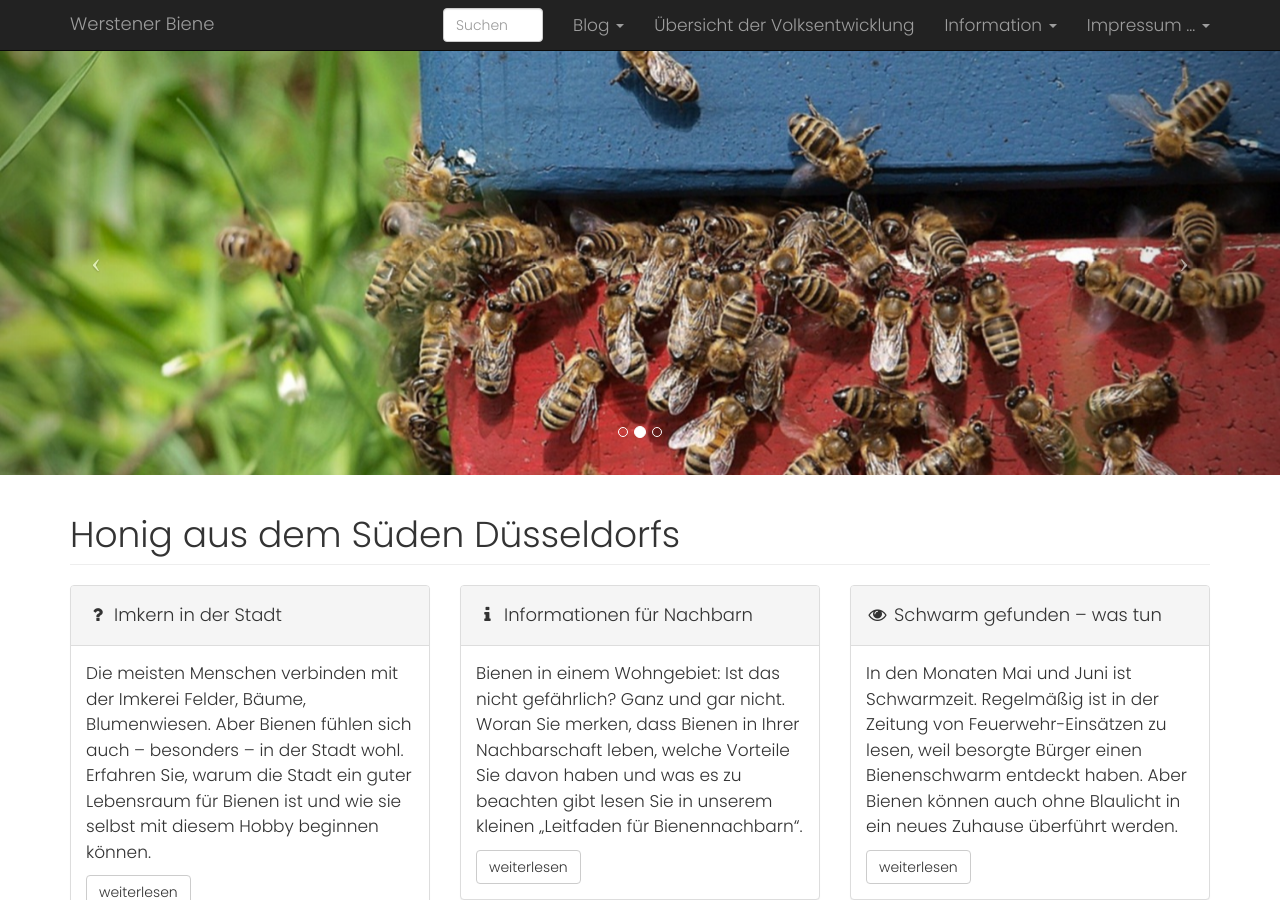
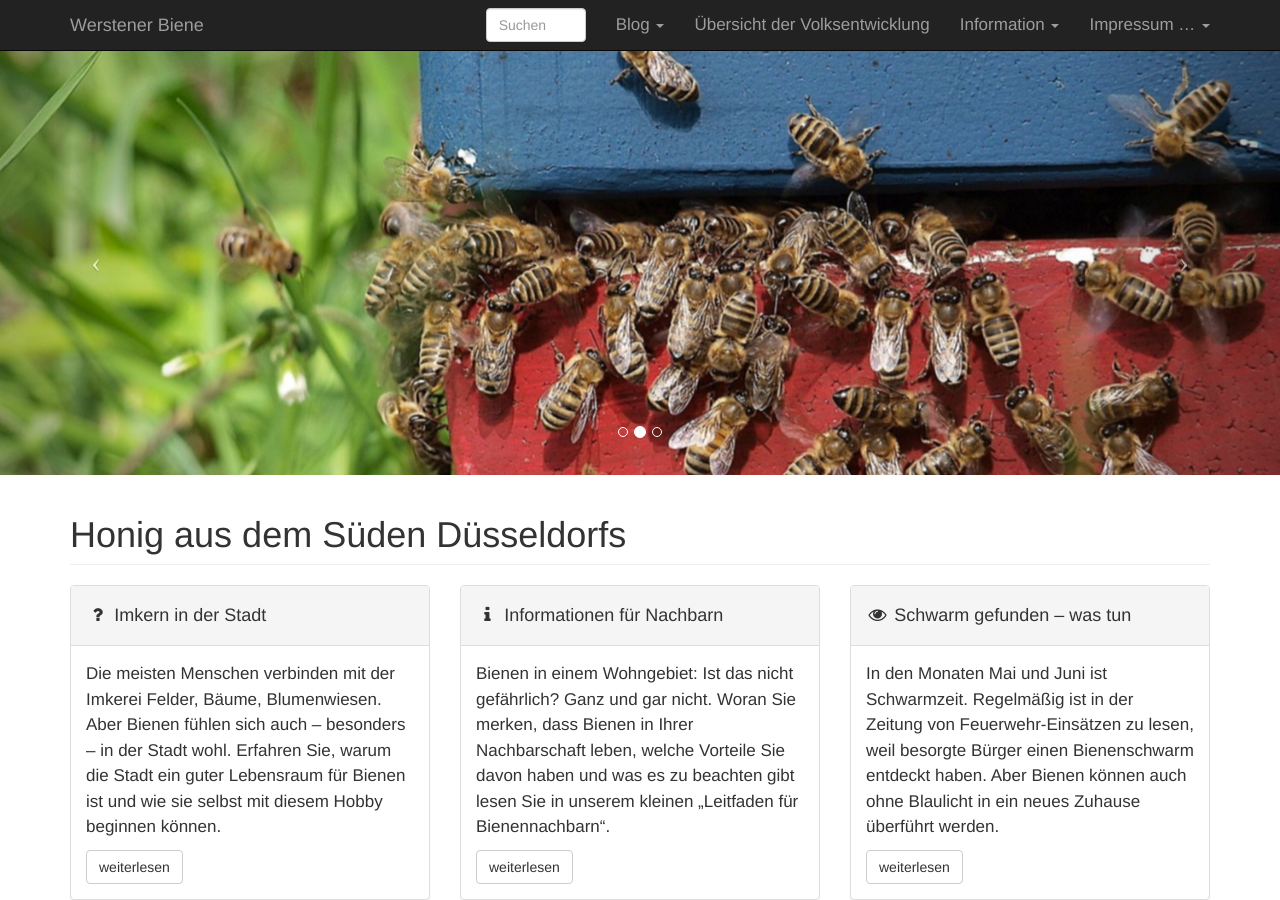
Before and after one commit to chkania/werstener-biene, a Jekyll site: the page built from index.html, in a window 1280 px wide and 900 px high. Built offline with Jekyll 4.4.1, drawn with Linux system fonts in a browser that asks for light colours; comment, search, counter and statistics services are not loaded.

Commit message:
Poppins does not support quotes correctly

```diff
--- a/css/site.css
+++ b/css/site.css
@@ -34,8 +34,8 @@
 
 html,
 body {
-  /* font-family: 'Proxima Nova', Helvetica, Arial, sans-serif; */
-  font-family: "Poppins", sans-serif;
+  font-family: 'Proxima Nova', Helvetica, Arial, sans-serif;
+  /* font-family: "Poppins", sans-serif; */
   font-weight: 300;
   rgb(74, 74, 74);
   font-size: 17px;
```
